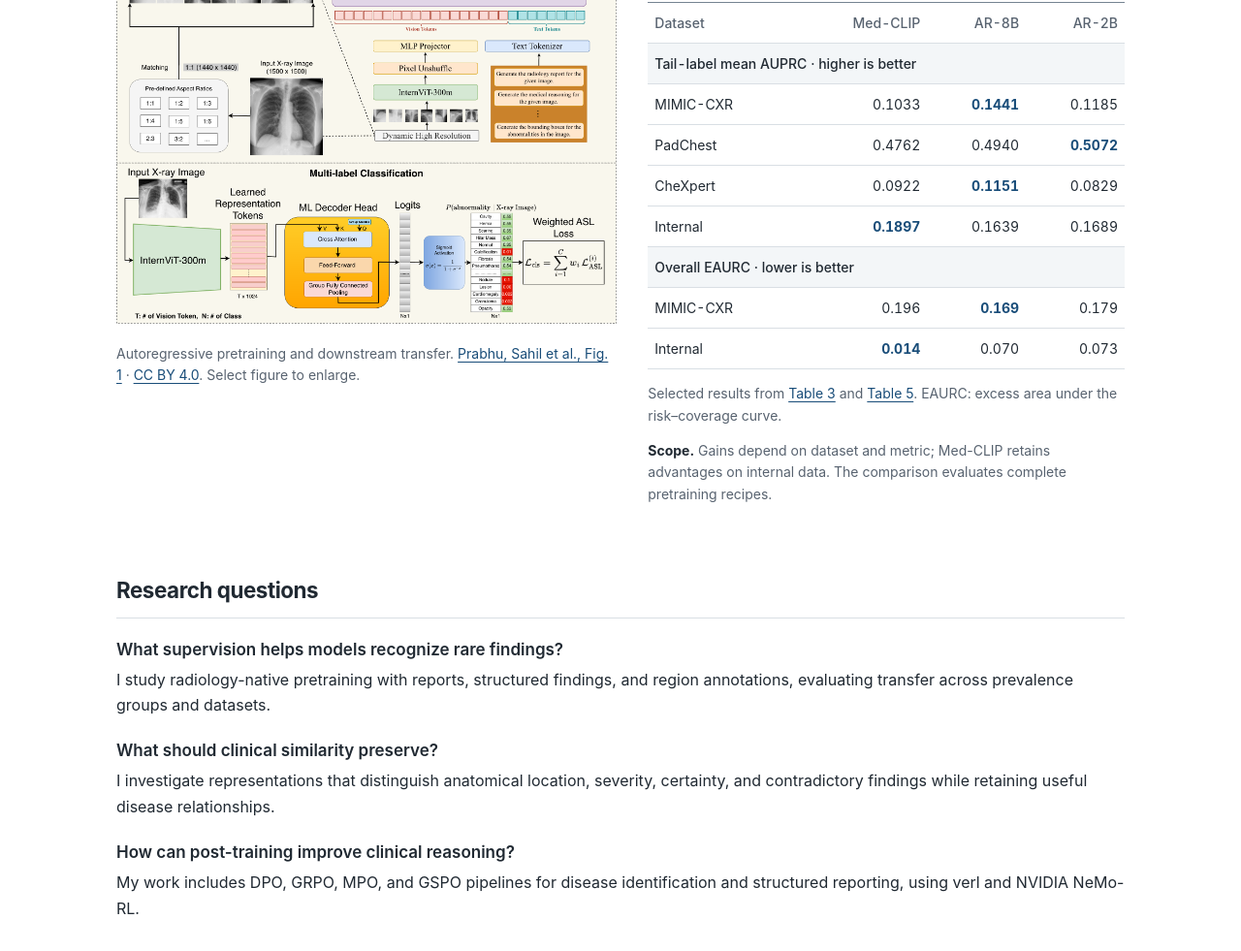
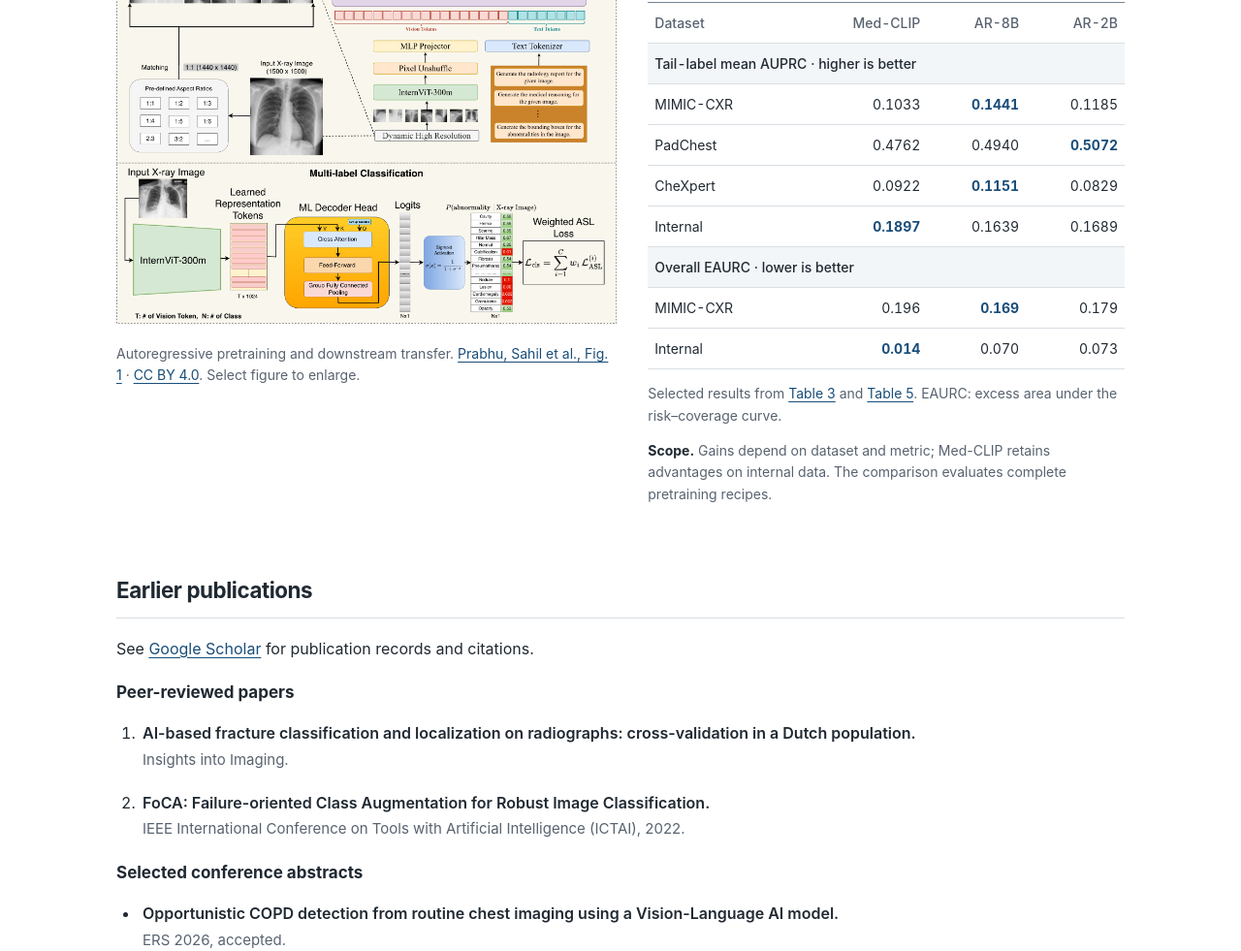
Before and after one commit to sahil02235/sahil02235.github.io, a plain HTML site: page index.html in a window 1280 px wide. Shown: the part 1819-2800 px from the top of the page at 97% size. Drawn offline with Linux system fonts and the light colour scheme.

Commit message:
Remove research questions section and navigation link

```diff
--- a/index.html
+++ b/index.html
@@ -22,7 +22,6 @@
     </ul>
     <nav aria-label="Sections">
       <a href="#recent-work">Recent work</a>
-      <a href="#research">Research questions</a>
       <a href="#publications">Publications</a>
       <a href="#experience">Experience</a>
 
@@ -105,15 +104,6 @@
       </article>
     </section>
 
-    <section id="research" aria-labelledby="research-heading">
-      <div class="section-heading"><h2 id="research-heading">Research questions</h2></div>
-      <dl class="research-questions">
-        <div><dt>What supervision helps models recognize rare findings?</dt><dd>I study radiology-native pretraining with reports, structured findings, and region annotations, evaluating transfer across prevalence groups and datasets.</dd></div>
-        <div><dt>What should clinical similarity preserve?</dt><dd>I investigate representations that distinguish anatomical location, severity, certainty, and contradictory findings while retaining useful disease relationships.</dd></div>
-        <div><dt>How can post-training improve clinical reasoning?</dt><dd>My work includes DPO, GRPO, MPO, and GSPO pipelines for disease identification and structured reporting, using verl and NVIDIA NeMo-RL.</dd></div>
-      </dl>
-    </section>
-
     <section id="publications" aria-labelledby="publications-heading">
       <div class="section-heading"><h2 id="publications-heading">Earlier publications</h2></div>
       <p>See <a href="https://scholar.google.com/citations?user=Ycqb7dAAAAAJ">Google Scholar</a> for publication records and citations.</p>
--- a/style.css
+++ b/style.css
@@ -54,8 +54,6 @@ tbody th { font-weight: 400; }
 td strong { color: var(--blue); font-weight: 650; }
 .evidence-note, .limitation { font-size: .875rem; line-height: 1.6; color: var(--muted); margin-top: 14px; margin-bottom: 0; }
 .limitation strong { color: var(--ink); }
-.research-questions { margin: 0; display: grid; gap: 20px; }
-.research-questions dt { font-size: 1.0625rem; }
 ul, ol { padding-left: 24px; }
 li { margin-bottom: 9px; }
 .publications li { margin-bottom: 18px; padding-left: 3px; }
```
